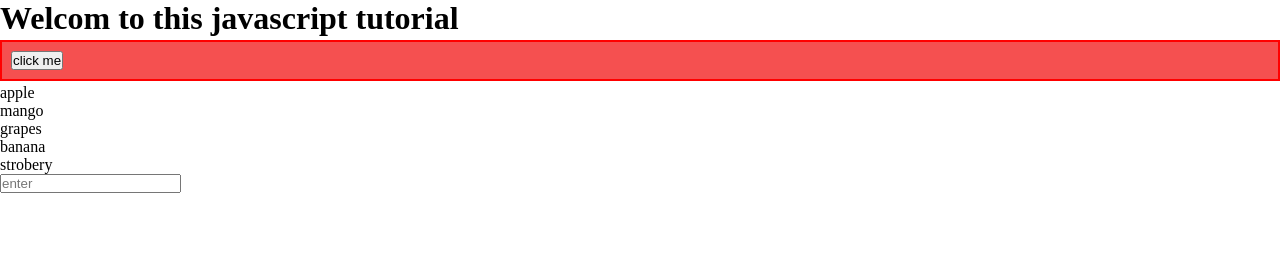
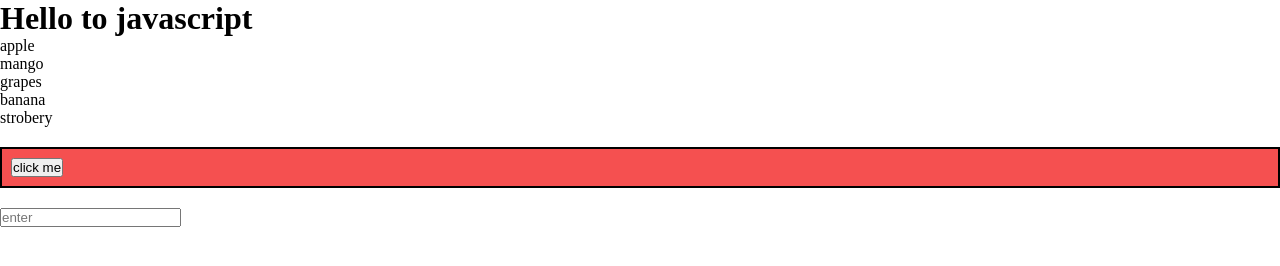
Before and after one commit to channaveer24/initial, a plain HTML site: page index.html in a window 1280 px wide. Drawn offline with Linux system fonts and the light colour scheme.

Commit message:
alignment

```diff
--- a/index.css
+++ b/index.css
@@ -9,10 +9,11 @@
   padding: 0;
 }
 .container {
-  border: 2px solid red;
-  margin: 3px 0;
+  border: 2px solid black;
+  margin: 20px 0;
   background: rgba(243, 32, 32, 0.783);
   padding: 9px;
+  align-items: center;
 }
 .bg-primary {
   background-color: rgb(220, 90, 39);
--- a/index.html
+++ b/index.html
@@ -9,10 +9,8 @@
 
   </head>
   <body>
-    <h1 class="cont">Welcom to this javascript tutorial</h1>
-    <div id="firstcontainer" class="container">
-      <button class="addListBtn" >click me</button>
-    </div>
+    <h1 class="cont">Hello to javascript</h1>
+
     <div>
       <ul class="list-name">
           <li>apple</li>
@@ -22,6 +20,9 @@
           <li>strobery</li>
       </ul>
     </div>
+    <div id="firstcontainer" class="container">
+      <button class="addListBtn" >click me</button>
+    </div>
 
     <input class="list-input" type="text" placeholder="enter">
     <div>
```
